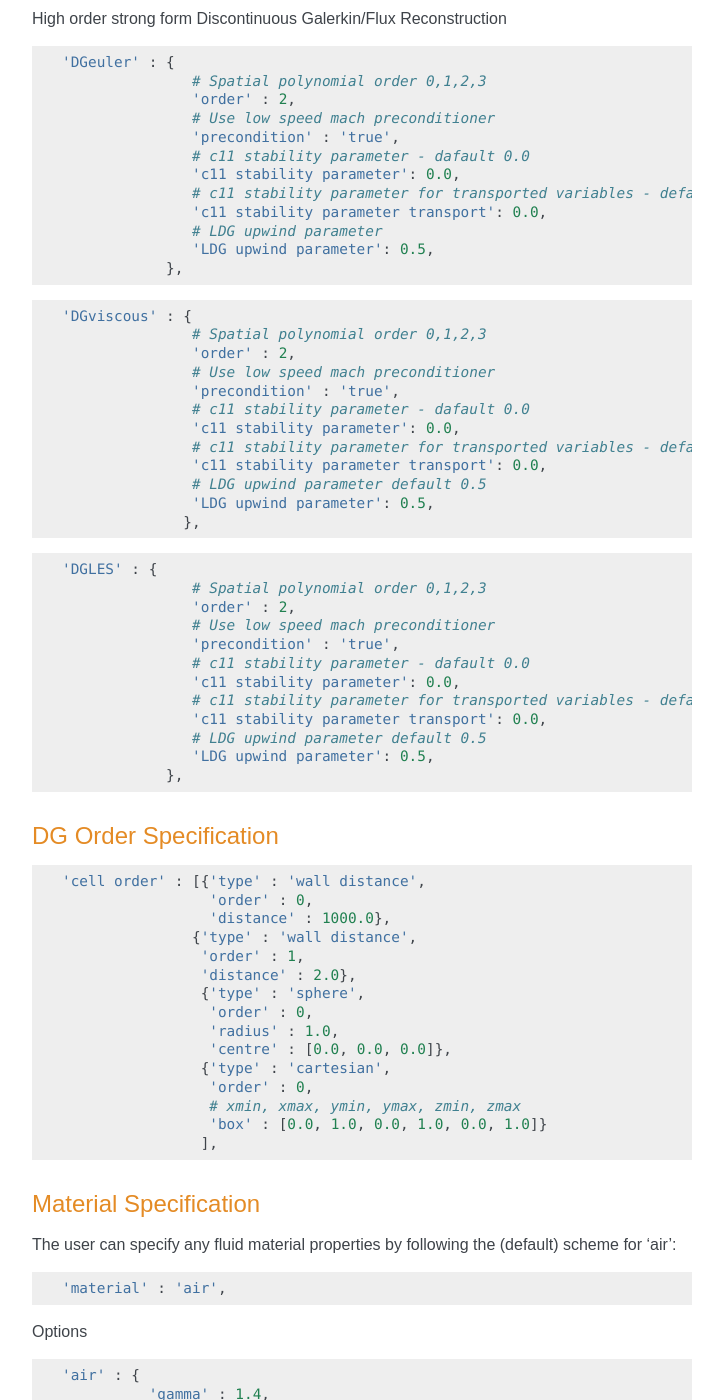
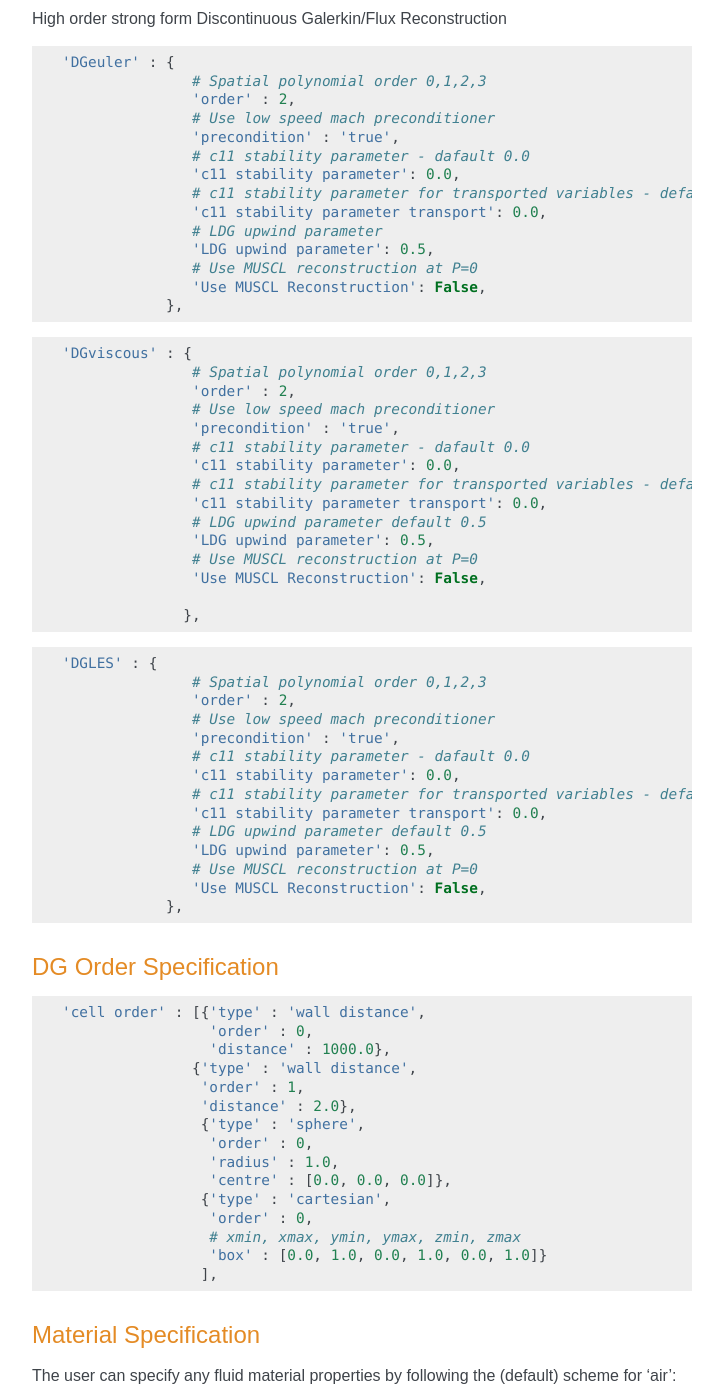
Before and after one commit to zCFD/zCFDguide, a Sphinx documentation site: the page built from docs/source/control-dict.rst, in a window 1280 px wide and 1400 px high, scrolled down 5775 px. Shown: the whole window, without its empty margins (388-1111 px from the left). Built offline with Sphinx 7.4.7, drawn with Linux system fonts in a browser that asks for light colours.

Commit message:
Added documentation on muscl reconstruction for DG

```diff
--- a/docs/source/control-dict.rst
+++ b/docs/source/control-dict.rst
@@ -312,6 +312,8 @@ High order strong form Discontinuous Galerkin/Flux Reconstruction
                    'c11 stability parameter transport': 0.0,
                    # LDG upwind parameter
                    'LDG upwind parameter': 0.5,
+                   # Use MUSCL reconstruction at P=0
+                   'Use MUSCL Reconstruction': False,
                 },
 
 .. code-block:: python
@@ -327,6 +329,9 @@ High order strong form Discontinuous Galerkin/Flux Reconstruction
                    'c11 stability parameter transport': 0.0,
                    # LDG upwind parameter default 0.5
                    'LDG upwind parameter': 0.5,
+                   # Use MUSCL reconstruction at P=0
+                   'Use MUSCL Reconstruction': False,
+
                   },
 
 .. code-block:: python
@@ -342,6 +347,8 @@ High order strong form Discontinuous Galerkin/Flux Reconstruction
                    'c11 stability parameter transport': 0.0,
                    # LDG upwind parameter default 0.5
                    'LDG upwind parameter': 0.5,
+                   # Use MUSCL reconstruction at P=0
+                   'Use MUSCL Reconstruction': False,
                 },
 
 DG Order Specification
```
